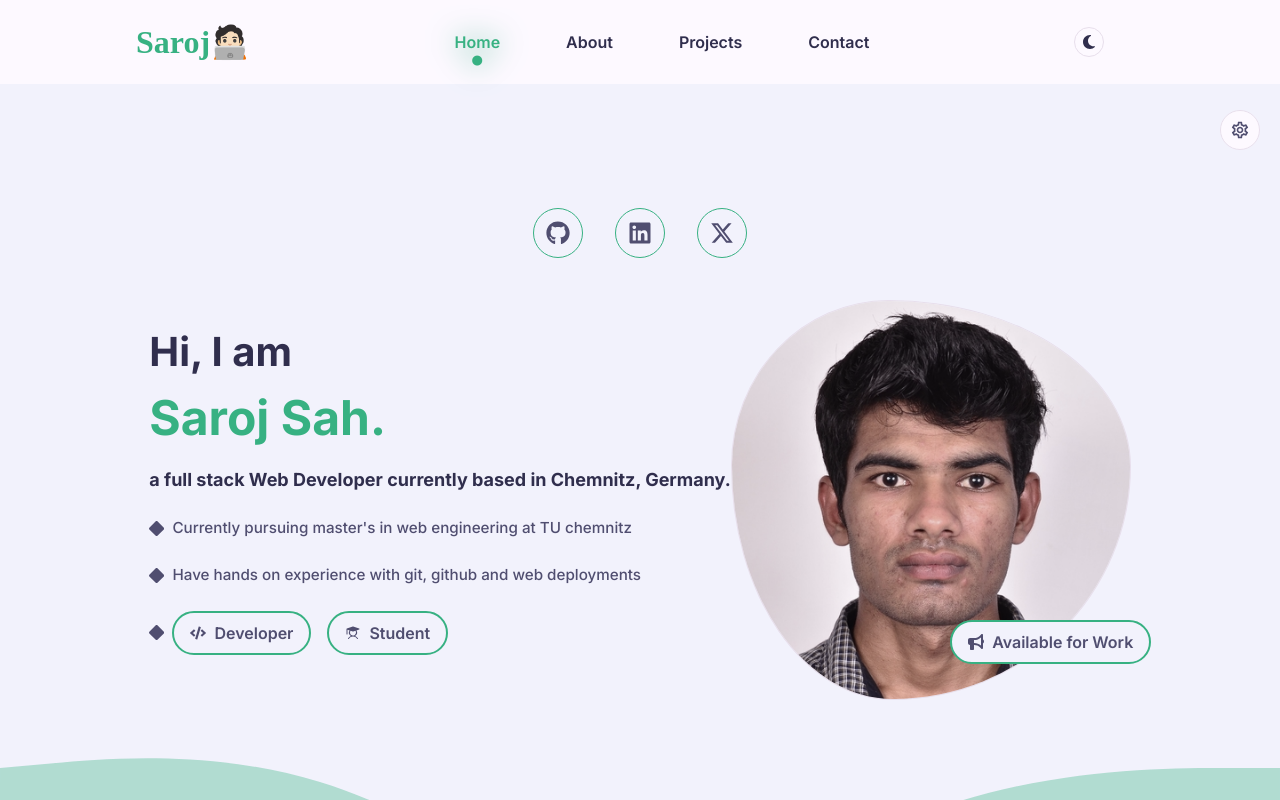
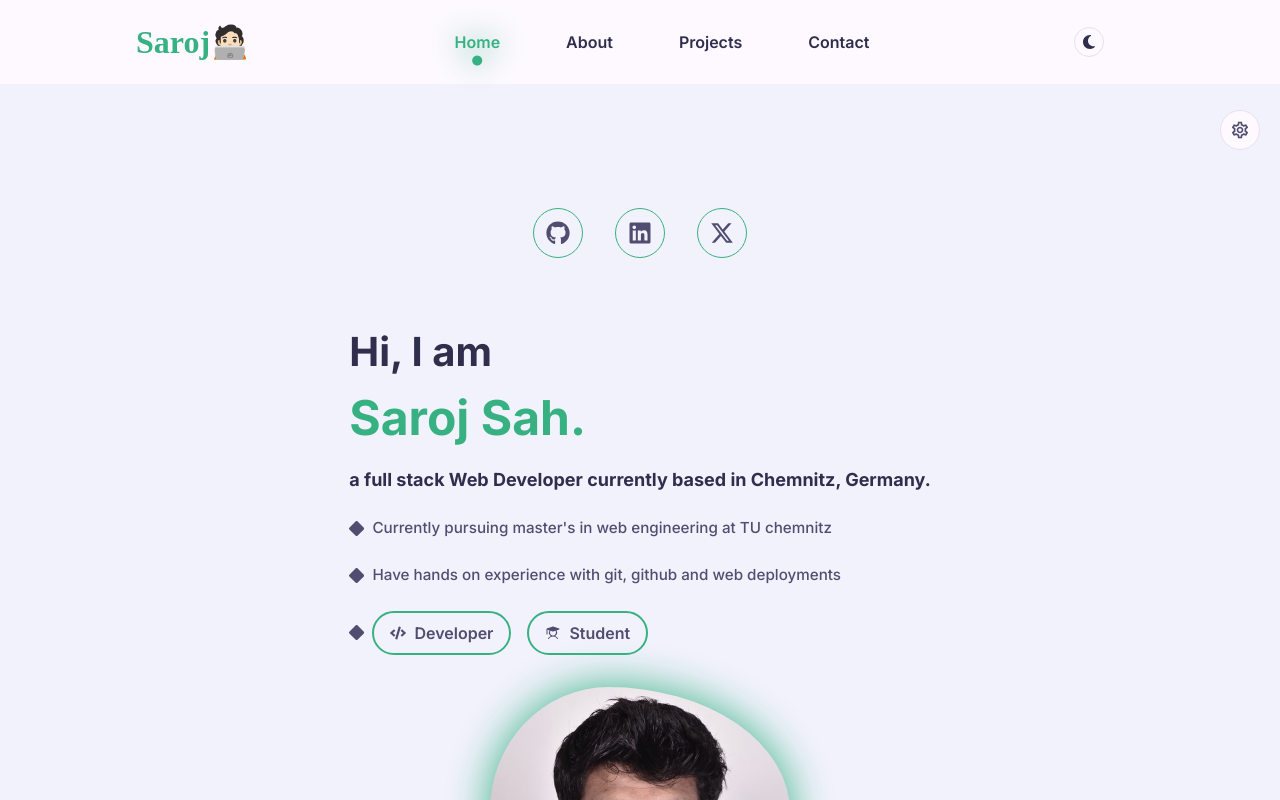
Before and after one commit to saroj2053/my-portfolio-site, a React (Vite) app: page / in a window 1280 px wide. Shown: the top 800 px of the page. Built offline with nearby package versions, Linux system fonts and the light colour scheme; a web font is replaced by a local one.

Commit message:
divided home section

```diff
--- a/src/components/Home/Home.css
+++ b/src/components/Home/Home.css
@@ -65,7 +65,7 @@
   color: var(--text-black-900);
 }
 
-.home__right .home__profileName {
+.home__middle .home__profileName {
   font-family: "Inter", sans-serif;
   font-size: 3rem;
   color: var(--skin-color);
@@ -96,10 +96,10 @@
 }
 
 .home__profileImage {
-  width: 5000px;
-  height: auto;
-  /* filter: drop-shadow(0px 0px 22px var(--skin-color)); */
-  border: 1px solid var(--bg-black-50);
+  /* width: 5000px;
+  height: auto; */
+  filter: drop-shadow(0px 0px 22px var(--skin-color));
+  /* border: 1px solid var(--bg-black-50); */
   max-width: 25rem;
   aspect-ratio: 1 / 1;
   display: flex;
@@ -127,8 +127,8 @@
   justify-content: center;
   align-items: center;
   position: absolute;
-  top: 80%;
-  left: 80%;
+  top: 90%;
+  left: 75%;
   transform: translate(-50%);
 }
 
--- a/src/components/Home/Home.tsx
+++ b/src/components/Home/Home.tsx
@@ -57,7 +57,7 @@ const Home = () => {
             </div>
           </div>
         </div>
-        <div className="home__right">
+        <div className="home__middle">
           <div className="home__myDetails">
             <h1 className="home__profileHeading">Hi, I am</h1>
             <h2 className="home__profileName">Saroj Sah.</h2>
@@ -86,12 +86,14 @@ const Home = () => {
               </span>
             </div>
           </div>
+        </div>
+        <div className="home__right">
           <div className="home__myImage">
             <div className="home__profileImage">
               <img
                 style={{
-                  width: "400px",
-                  height: "400px",
+                  width: "300px",
+                  height: "300px",
                   objectFit: "cover",
                   filter: "grayscale(40%)",
                 }}
--- a/src/components/Project/projectData.ts
+++ b/src/components/Project/projectData.ts
@@ -10,37 +10,49 @@ const projects = [
     id: 1,
     image: campusflowImage,
     name: "CampusFlow - for Across Universities",
-    description: "A web application for ACROSS, facilitating seamless access to universities across nine different countries with features like compare modules, transfer of credits etc.",
-    techUsed: ["Python", "Django", "React", "MySql", "Blazegraph", "SparQL","Bootstrap"],
+    description:
+      "A web application for ACROSS, facilitating seamless access to universities across nine different countries with features like compare modules, transfer of credits etc.",
+    techUsed: [
+      "Python",
+      "Django",
+      "React",
+      "MySql",
+      "Blazegraph",
+      "SparQL",
+      "Bootstrap",
+    ],
     githubUrl: "",
-    deployedUrl: "https://campusflow-frontend-navy.vercel.app/"
+    deployedUrl: "https://campusflow-frontend-navy.vercel.app/",
   },
   {
     id: 2,
     image: linkedInImage,
     name: "Linkedin Clone",
-    description: "A web based application that provides basic features of the well known Linkedin application",
+    description:
+      "A web based application that provides basic features of the well known Linkedin application",
     techUsed: ["React", "NodeJs", "Raw CSS", "HTML", "MongoDB"],
     githubUrl: "",
-    deployedUrl: ""
+    deployedUrl: "",
   },
   {
     id: 3,
     image: solarCalculite1,
     name: "Solar Calculite - a solar pv estimator",
-    description: "A MERN stack application for estimating the amount of electricity produced by the photovoltaic products.",
+    description:
+      "A MERN stack application for estimating the amount of electricity produced by the photovoltaic products.",
     techUsed: ["HTML", "CSS", "React", "NodeJs", "MongoDB"],
     githubUrl: "https://github.com/saroj2053/solarcalculite-frontend",
-    deployedUrl: "https://solar-calculite.netlify.app/"
+    deployedUrl: "https://solar-calculite.netlify.app/",
   },
   {
     id: 4,
     image: chatAppImage,
     name: "MERN Chat App",
-    description: "Built using the MERN (MongoDB, Express.js, React, Node.js) stack, this intuitive application enables real-time messaging in the textual format.",
+    description:
+      "Built using the MERN (MongoDB, Express.js, React, Node.js) stack, this intuitive application enables real-time messaging in the textual format.",
     techUsed: ["Nodejs", "MongoDB", "ReactJS", "Chakra UI", "Zustand"],
     githubUrl: "https://github.com/saroj2053/mern-chat-app",
-    deployedUrl: "https://chatapp-t6jh.onrender.com/"
+    deployedUrl: "https://chatapp-t6jh.onrender.com/",
   },
   {
     id: 5,
@@ -49,27 +61,18 @@ const projects = [
     description: "Providing users with the platform to seek for tmdb movies",
     techUsed: ["HTML", "CSS", "React", "NodeJs", "MongoDB", "TMDB API"],
     githubUrl: "https://github.com/saroj2053/movix-frontend",
-    deployedUrl: "https://movix2053.netlify.app/"
+    deployedUrl: "https://movix2053.netlify.app/",
   },
   {
     id: 6,
     image: rateMyUni,
     name: "Rate My Uni",
-    description: "Rate My Uni is a comprehensive platform that allows students to explore and review universities inside Nepal, providing valuable insights into campus life, academic programs, faculty quality, and more.",
+    description:
+      "Rate My Uni is a comprehensive platform that allows students to explore and review universities inside Nepal, providing valuable insights into campus life, academic programs, faculty quality, and more.",
     techUsed: ["Nodejs", "Express", "MongoDB", "React", "Tailwind CSS"],
     githubUrl: "https://github.com/saroj2053/ratemyuni",
-    deployedUrl: "https://ratemyuni-3vzl.onrender.com/"
+    deployedUrl: "https://ratemyuni-3vzl.onrender.com/",
   },
-  // {
-  //   id: 7,
-  //   image: "http://source.unsplash.com/random/300x300?glacier",
-  //   name: "Ecommerce App",
-  //   description: "Lorem ipsum dolor sit amet consectetur, adipisicing elit. Nulla repudiandae voluptatibus laboriosam vitae. Omnis sint asperiores, unde eius animi repellendus!",
-  //   techUsed: ["Nodejs", "Express.js", "MongoDB", "React", "Redux", "Stripe Api"],
-  //   githubUrl: "",
-  //   deployedUrl: ""
-  // },
-
-]
+];
 
 export default projects;
```
